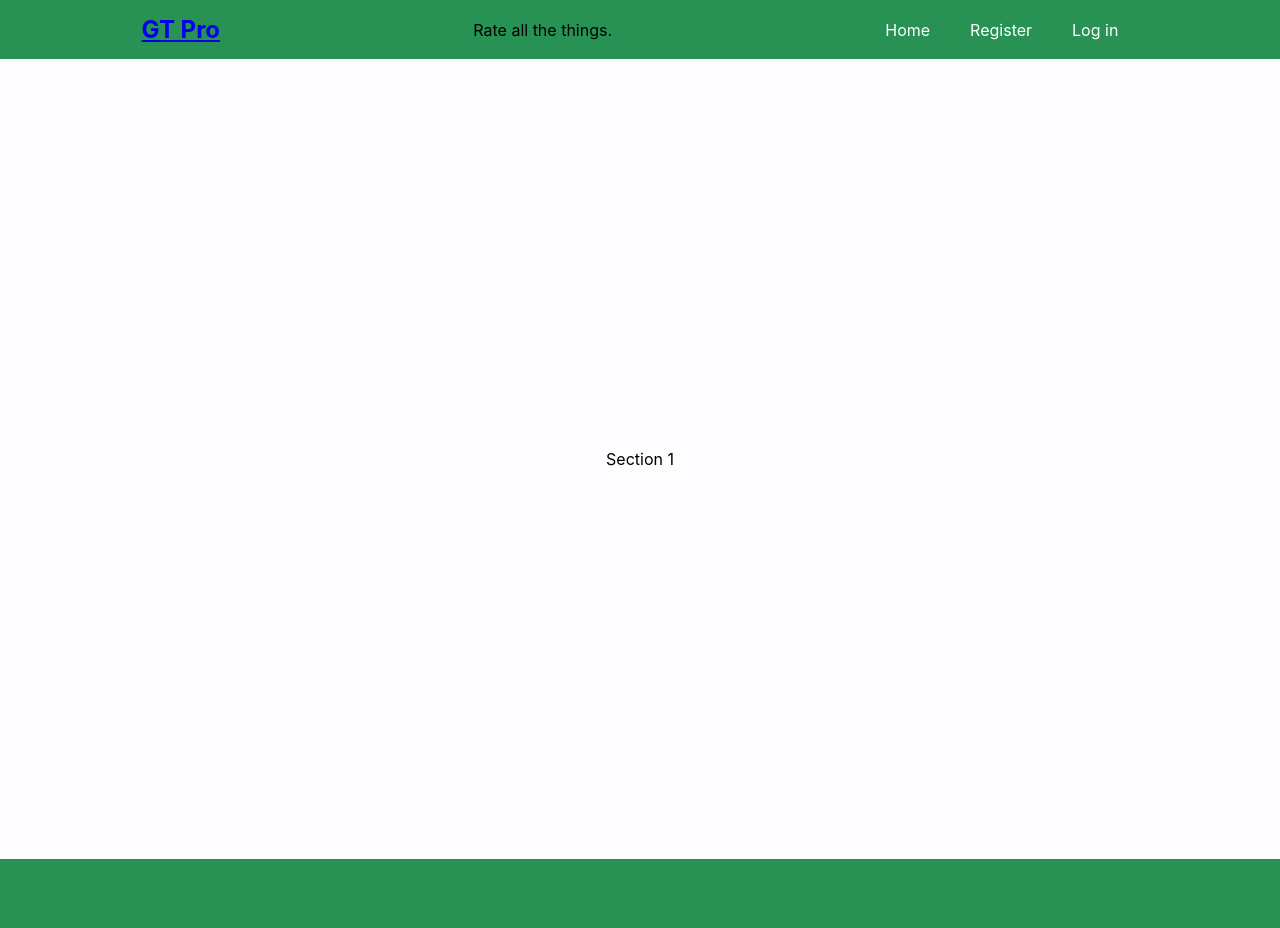
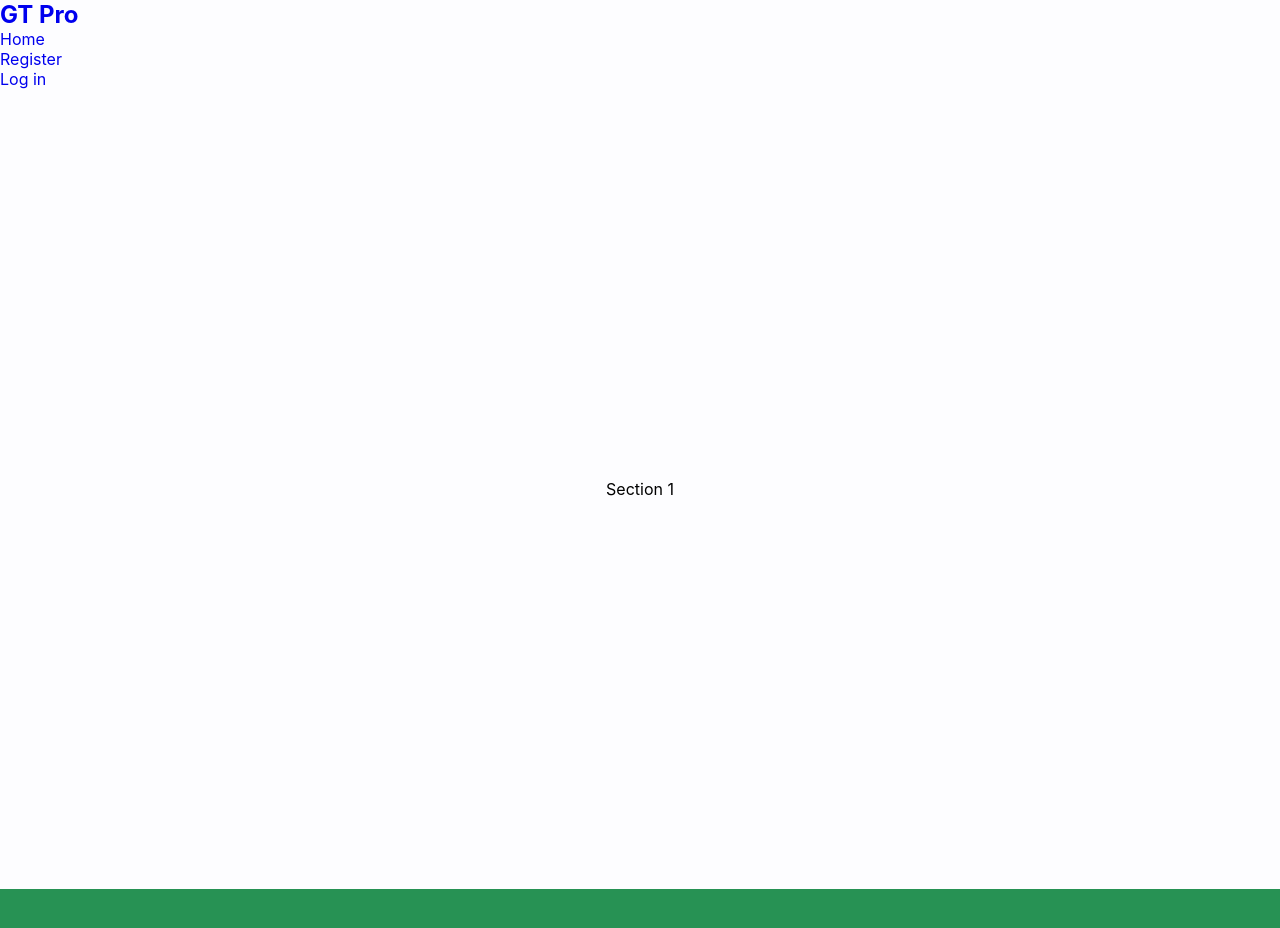
Before and after one commit to fernandogaol/GTPro-app, a React (Create React App) app: page / in a window 1280 px wide. Shown: the top 928 px of the page. Built offline with nearby package versions, Linux system fonts and the light colour scheme; no server answers.

Commit message:
adding style to nav

```diff
--- a/package.json
+++ b/package.json
@@ -3,6 +3,7 @@
   "version": "0.1.0",
   "private": true,
   "dependencies": {
+    "@fortawesome/fontawesome-free": "^5.13.0",
     "@testing-library/jest-dom": "^4.2.4",
     "@testing-library/react": "^9.5.0",
     "@testing-library/user-event": "^7.2.1",
--- a/public/index.html
+++ b/public/index.html
@@ -1,18 +1,19 @@
 <!DOCTYPE html>
 <html lang="en">
+
 <head>
   <meta charset="utf-8" />
   <link rel="icon" href="%PUBLIC_URL%/favicon.ico" />
   <meta name="viewport" content="width=device-width, initial-scale=1" />
   <meta name="theme-color" content="#000000" />
-    <meta
-      name="description"
-      content="Web site created using create-react-app"
-    />
+  <meta name="description" content="Web site created using create-react-app" />
+  <script src="https://kit.fontawesome.com/yourcode.js"></script>
 
   <title>GT Pro</title>
 </head>
+
 <body>
   <div id="root"></div>
 </body>
+
 </html>
--- a/src/components/Nav/Nav.css
+++ b/src/components/Nav/Nav.css
@@ -1,34 +1,4 @@
-.nav-app {
-  display: flex;
-  justify-content: space-around;
-  align-items: center;
-  padding: 15px;
-  background-color: rgb(39, 146, 84);
-}
-/* nav {
-  position: fixed;
-  width: 100%;
-  top: 0;
-} */
-.nav-app h1,
-span {
-  color: #fff;
+*{
+  list-style: none;
   text-decoration: none;
 }
-
-.nav-app span a {
-  text-decoration: none;
-}
-
-.Header__logged-in a,
-.Header__not-logged-in a {
-  text-decoration: none;
-  color: #fff;
-  padding: 20px;
-}
-.Header__logged-in a,
-.Header__not-logged-in a:hover {
-  text-decoration: underline;
-  color: #fff;
-
-}
--- a/src/components/Nav/Nav.js
+++ b/src/components/Nav/Nav.js
@@ -2,6 +2,7 @@ import React, { Component } from 'react';
 import { Link } from 'react-router-dom';
 import TokenService from '../../services/token-service';
 import './Nav.css';
+
 
 export default class Nav extends Component {
   handleLogoutClick = () => {
@@ -12,20 +13,24 @@ export default class Nav extends Component {
   renderLogoutLink() {
     return (
       <div className='Header__logged-in'>
-        <Link to='/projects'>Board</Link>
-        <Link onClick={this.handleLogoutClick} to='/login'>
-          Logout
-        </Link>
-      </div>
+        <ul>
+          <li><Link to='/projects'>Board</Link></li>
+          <li><Link onClick={this.handleLogoutClick} to='/login'>
+            Logout
+        </Link></li>
+        </ul>
+      </div >
     );
   }
 
   renderLoginLink() {
     return (
       <div className='Header__not-logged-in'>
-        <Link to='/'>Home</Link>
-        <Link to='/register'>Register</Link>
-        <Link to='/login'>Log in</Link>
+        <ul>
+          <li><Link to='/'>Home</Link></li>
+          <li><Link to='/register'>Register</Link></li>
+          <li><Link to='/login'>Log in</Link></li>
+        </ul>
       </div>
     );
   }
@@ -34,9 +39,9 @@ export default class Nav extends Component {
       <>
         <nav className='nav-app'>
           <h1>
-            <Link to='/'>GT Pro</Link>
+            <header><Link to='/'>GT Pro</Link></header>
           </h1>
-          <span className='Header__tagline--wide'>Rate all the things.</span>
+
           {TokenService.hasAuthToken()
             ? this.renderLogoutLink()
             : this.renderLoginLink()}
--- a/src/components/ProjectList/ProjectList.js
+++ b/src/components/ProjectList/ProjectList.js
@@ -53,8 +53,8 @@ export default class ProjectList extends Component {
         {error ? (
           <p className='red'> There was an error, please try again</p>
         ) : (
-          this.renderProjects()
-        )}
+            this.renderProjects()
+          )}
         <form onSubmit={this.handleSubmit}>
           <input name='title'></input>
           <button>Add project +</button>
```
Also changed, not shown: 1 other file (tests, documents, lock files or other folders). Lines whose indentation alone changed are shown as unchanged.
